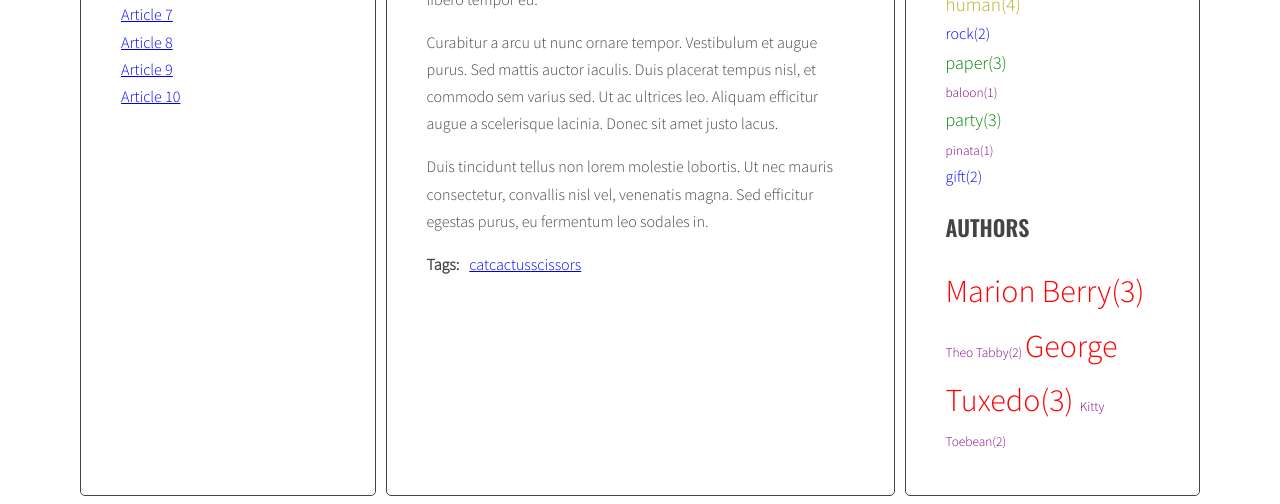
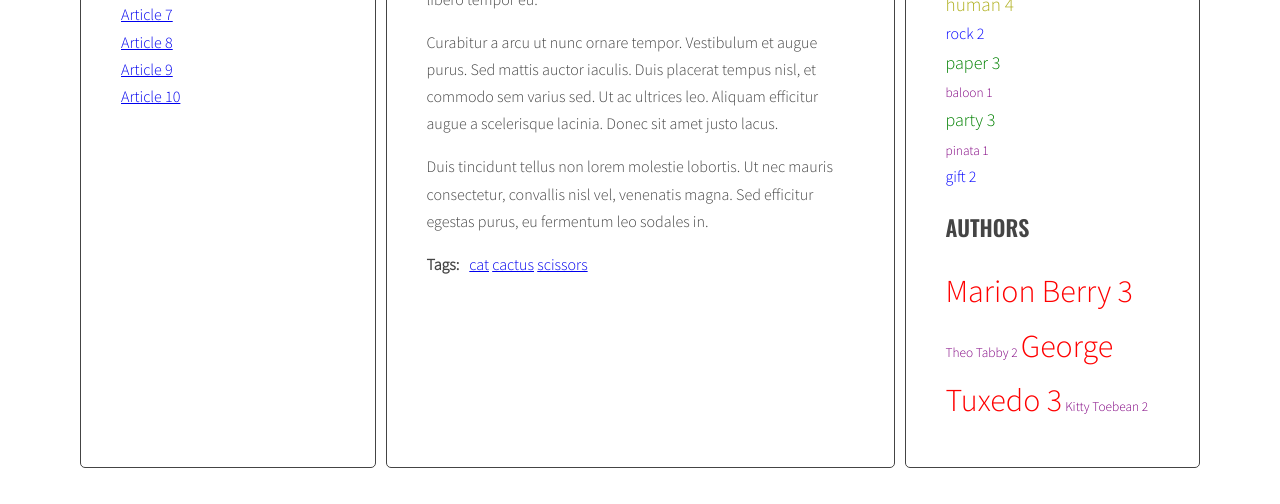
Before and after one commit to dosypinski/javascript-blog, a website: page index.html in a window 1280 px wide. Shown: the part 520-1024 px from the top of the page. After the commit the page ends 996 px from the top, so only its background shows below. Drawn offline with nearby package versions, Linux system fonts and the light colour scheme.

Commit message:
use handlebars in project

```diff
--- a/index.html
+++ b/index.html
@@ -188,6 +188,27 @@
   </div>
 </div>
 
+  <script src="https://cdnjs.cloudflare.com/ajax/libs/handlebars.js/4.1.0/handlebars.min.js"></script>
+  <script id="template-article-link" type="text/x-handlebars-template">
+    <li><a href="#{{ id }}"><span>{{ title }}</span></a></li>
+  </script>
+  <script id="template-tag-link" type="text/x-handlebars-template">
+    <li><a href="#tag-{{ id }}">{{ title }}</a></li>
+  </script>
+  <script id="template-author-link" type="text/x-handlebars-template">
+    <a href="#author-{{ id }}">{{ title }}</a>
+  </script>
+  <script id="template-tag-cloud-link" type="text/x-handlebars-template">
+    {{#each tags}}
+    <li><a class="{{ className }}" href="#tag-{{ tag }}">{{ tag }} {{ count }}</a></li>
+    {{/each}}
+  </script>
+  <script id="template-author-cloud-link" type="text/x-handlebars-template">
+    {{#each authorTags}}
+    <li><a class="{{ className }}" href="#author-{{ tag }}">{{ tag }} {{ count }}</a></li>
+    {{/each}}
+  </script>
+
 	<script src="js/script.js"></script>
 </body>
 </html>
--- a/js/script.js
+++ b/js/script.js
@@ -2,6 +2,13 @@
 {
   'use strict';
 
+  const templates = {
+    articleLink: Handlebars.compile(document.querySelector('#template-article-link').innerHTML),
+    tagLink: Handlebars.compile(document.querySelector('#template-tag-link').innerHTML),
+    authorLink: Handlebars.compile(document.querySelector('#template-author-link').innerHTML),
+    tagCloudLink: Handlebars.compile(document.querySelector('#template-tag-cloud-link').innerHTML),
+    authorCloudLink: Handlebars.compile(document.querySelector('#template-author-cloud-link').innerHTML),
+  };
 
   const optArticleSelector = '.post';
   const optTitleSelector = '.post-title';
@@ -51,7 +58,9 @@
 
       const articleId = article.getAttribute('id');
       const articleTitle = article.querySelector(optTitleSelector).innerHTML;
-      const linkHTML = '<li><a href="#' + articleId + '"><span>' + articleTitle + '</span></a></li>';
+      //const linkHTML = '<li><a href="#' + articleId + '"><span>' + articleTitle + '</span></a></li>';
+      const linkHTMLData = {id: articleId, title: articleTitle};
+      const linkHTML = templates.articleLink(linkHTMLData);
       html = html + linkHTML;
     }
 
@@ -73,7 +82,6 @@
       max: 0
     };
     for (let tag in tags) {
-      console.log(tag + ' is used ' + tags[tag] + ' times');
 
       if (tags[tag] > params.max) {
         params.max = tags[tag];
@@ -110,7 +118,9 @@
       const articleTagsArray = articleTags.split(' ');
 
       for (let tag of articleTagsArray) {
-        const linkHTML = '<li><a href="#tag-' + tag + '">' + tag + '</a></li>';
+        //const linkHTML = '<li><a href="#tag-' + tag + '">' + tag + '</a></li>';
+        const linkHTMLData = {id: tag, title: tag};
+        const linkHTML = templates.tagLink(linkHTMLData);
         html = html + linkHTML;
 
         if(!allTags[tag]) {
@@ -125,16 +135,23 @@
 
     const tagList = document.querySelector('.tags');
     const tagsParams = calculateTagsParams(allTags);
-    console.log('tagsParams:', tagsParams);
 
-    let allTagsHTML = '';
+    //let allTagsHTML = '';
+    const allTagsData = {tags: []};
 
     for(let tag in allTags){
-      const tagLinkHTML = '<li><a class="' + calculateTagClass(allTags[tag], tagsParams) + ' " href="#tag-' + tag + '">' + tag + '(' + allTags[tag] + ') </a></li>';
-      allTagsHTML += tagLinkHTML;
+      //const tagLinkHTML = '<li><a class="' + calculateTagClass(allTags[tag], tagsParams) + ' " href="#tag-' + tag + '">' + tag + '(' + allTags[tag] + ') </a></li>';
+      //allTagsHTML += tagLinkHTML;
+
+      allTagsData.tags.push({
+        tag: tag,
+        count: allTags[tag],
+        className: calculateTagClass(allTags[tag], tagsParams)
+      });
+
+      tagList.innerHTML = templates.tagCloudLink(allTagsData);
+      console.log (allTagsData);
     }
-
-    tagList.innerHTML = allTagsHTML;
   };
 
   generateTags();
@@ -182,7 +199,6 @@
       max: 0
     };
     for (let authorTag in authorTags) {
-      console.log(authorTag + ' is used ' + authorTags[authorTag] + ' times');
 
       if (authorTags[authorTag] > params.max) {
         params.max = authorTags[authorTag];
@@ -209,7 +225,6 @@
   const generateAuthors = function() {
     /* [NEW] create a new variable allTags with an empty object */
     let allAuthors = {};
-    console.log ('authors:', allAuthors);
 
     const articles = document.querySelectorAll(optArticleSelector);
 
@@ -217,7 +232,9 @@
       const authorsWrapper = article.querySelector(optArticleAuthorSelector);
       let html = '';
       const authorTag = article.getAttribute('data-author');
-      const linkHTML = `<a href="#author-${authorTag}">${authorTag}</a>`;
+      //const linkHTML = `<a href="#author-${authorTag}">${authorTag}</a>`;
+      const linkHTMLData = {id: authorTag, title: authorTag};
+      const linkHTML = templates.authorLink(linkHTMLData);
       html = html + linkHTML;
       /* [NEW] check if this link is NOT already in allAuthors */
       if(!allAuthors[authorTag]) {
@@ -235,23 +252,29 @@
 
     /*[NEW] calculate authors parameters */
     const authorParams = calculateAuthorParams(allAuthors);
-    console.log('authorParams:', authorParams);
 
     /* [NEW] find list of authors in right colu
     mn */
-    let allAuthorsHTML = '';
+    //let allAuthorsHTML = '';
+    const allAuthorsData = {authorTags: []};
 
     /* [NEW] START LOOP: for each tag in allAuthors: */
     for (let authorTag in allAuthors) {
 
       /* [NEW] generate code of a link and add it to allAuthorsHTML */
-      const authorlinkHTML = '<li><a class="' + calculateAuthorClass(allAuthors[authorTag], authorParams) + ' " href="#author-' + authorTag + '">' + authorTag + '(' + allAuthors[authorTag] + ') </a></li>';
-      allAuthorsHTML += authorlinkHTML;
+      //const authorlinkHTML = '<li><a class="' + , authorParams) + ' " href="#author-' + authorTag + '">' + authorTag + '(' + allAuthors[authorTag] + ') </a></li>';
+      //allAuthorsHTML += authorlinkHTML;
+      allAuthorsData.authorTags.push({
+        tag: authorTag,
+        count: allAuthors[authorTag],
+        className: calculateAuthorClass(allAuthors[authorTag], authorParams),
+      });
 
     /* [NEW] END LOOP: for each tag in allAuthors: */
     }
     /*[NEW] add HTML from allAuthorsHTML to tagList */
-    authorList.innerHTML = allAuthorsHTML;
+    authorList.innerHTML = templates.authorCloudLink(allAuthorsData);
+    console.log (allAuthorsData);
   };
   generateAuthors();
 
```
